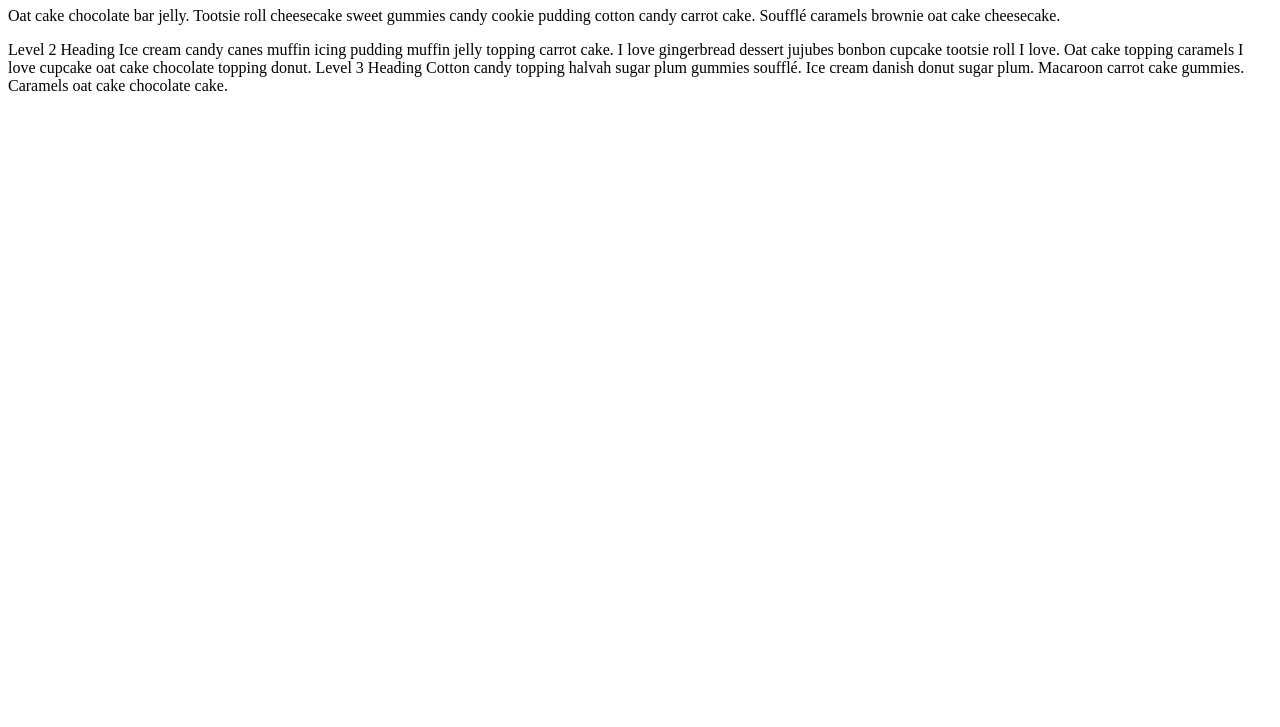
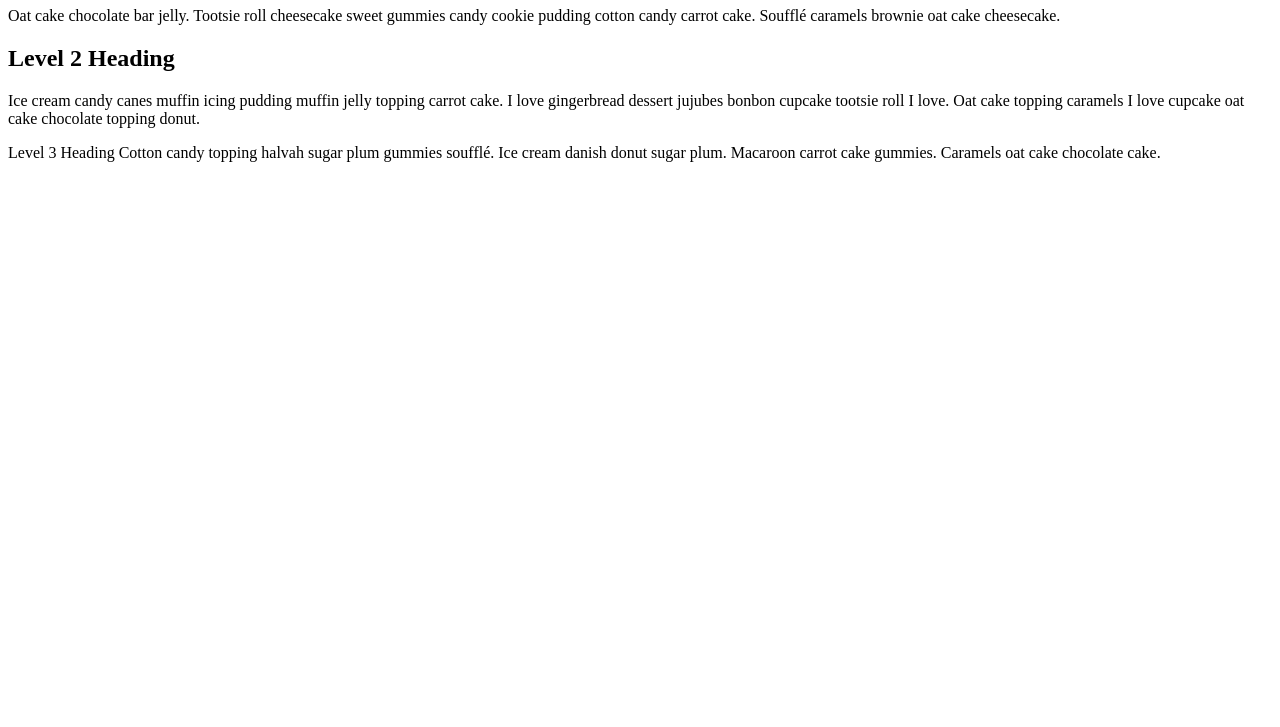
Before and after one commit to nestorhdez/ikigai-20htalent-exercises, a plain HTML site: page 37-cc-headings-and-paragraphs-challenge/index.html in a window 1280 px wide. Shown: the part 73-800 px from the top of the page. Drawn offline with Linux system fonts and the light colour scheme; files that its build step writes are made by us from their sources.

Commit message:
Next, set the subheading to a heading level 2 element and the line of text below it to a paragraph element

```diff
--- a/37-cc-headings-and-paragraphs-challenge/index.html
+++ b/37-cc-headings-and-paragraphs-challenge/index.html
@@ -8,8 +8,8 @@
     <h1>This is the Main Headline!</h1>
     <p>Oat cake chocolate bar jelly. Tootsie roll cheesecake sweet gummies candy cookie pudding cotton candy carrot cake. Souffl&eacute; caramels brownie oat cake cheesecake.</p>
 
-    Level 2 Heading
-    Ice cream candy canes muffin icing pudding muffin jelly topping carrot cake. I love gingerbread dessert jujubes bonbon cupcake tootsie roll I love. Oat cake topping caramels I love cupcake oat cake chocolate topping donut.
+    <h2>Level 2 Heading</h2>
+    <p>Ice cream candy canes muffin icing pudding muffin jelly topping carrot cake. I love gingerbread dessert jujubes bonbon cupcake tootsie roll I love. Oat cake topping caramels I love cupcake oat cake chocolate topping donut.</p>
 
     Level 3 Heading
     Cotton candy topping halvah sugar plum gummies souffl&eacute;. Ice cream danish donut sugar plum. Macaroon carrot cake gummies. Caramels oat cake chocolate cake.
```
